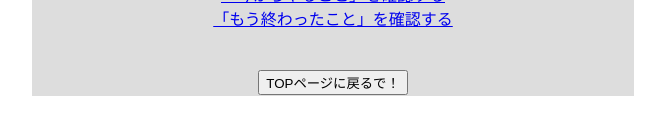
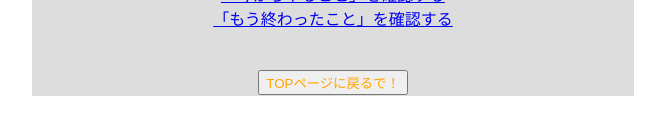
Before and after one commit to keiinuki/new_todo, a React (Create React App) app: page /page1 in a window 1280 px wide. Shown: the part 287-422 px from the top of the page, without its empty margins (307-972 px from the left). Built offline with nearby package versions, Linux system fonts and the light colour scheme.

Commit message:
戻るボタンを色分けしてみた

```diff
--- a/src/components/BackButton.jsx
+++ b/src/components/BackButton.jsx
@@ -8,5 +8,5 @@ export const BackButton = memo((props) => {
     history.push("/");
   };
 
-  return <button onClick={onClick} >TOPページに戻るで！</button>
+  return <button onClick={onClick} style={{ color: props.color }} >TOPページに戻るで！</button>
 });
--- a/src/pages/Page1.jsx
+++ b/src/pages/Page1.jsx
@@ -86,7 +86,7 @@ export const Page1 = () => {
           }} value= {word} placeholder="何やるか決めた？"/>
         <button onClick={onClickAdd} >やるで！</button>
         <li>例）花に水をやる</li>
-        {arr.map((val,i)=>(<li> {(val) } <button onClick={(e) => onClickComplete(e,i)}>やったで！</button><button  onClick={(e) => onClickDelete(e,i)} >やめとくわ...</button></li>)) }
+        {arr.map((val,i)=>(<li> {(val) } <button  onClick={(e) => onClickComplete(e,i)}>やったで！</button><button  onClick={(e) => onClickDelete(e,i)} >やめとくわ...</button></li>)) }
         </form>
         </div>
         <div>
@@ -103,7 +103,7 @@ export const Page1 = () => {
       <br />
       <br />
       <br />
-      <BackButton />
+      <BackButton color="orange" />
     </div>
   </div>
   );
--- a/src/pages/Page1DetailA.jsx
+++ b/src/pages/Page1DetailA.jsx
@@ -35,7 +35,7 @@ export const Page1DetailA = () => {
       <Link to={{ pathname:"/page1", state: { arr } }}>「やらなあかんこと」に戻る</Link>
       <br />
       <br />
-      <BackButton />
+      <BackButton color="green" />
     </div>
   );
 };
--- a/src/pages/Page1DetailB.jsx
+++ b/src/pages/Page1DetailB.jsx
@@ -32,7 +32,7 @@ export const Page1DetailB = () => {
       <Link to={{ pathname:"/page1", state: { completeTodo } }}>「やらなあかんこと」に戻る</Link>
       <br />
       <br />
-      <BackButton />
+      <BackButton color="blue" />
     </div>
   );
 };
```
